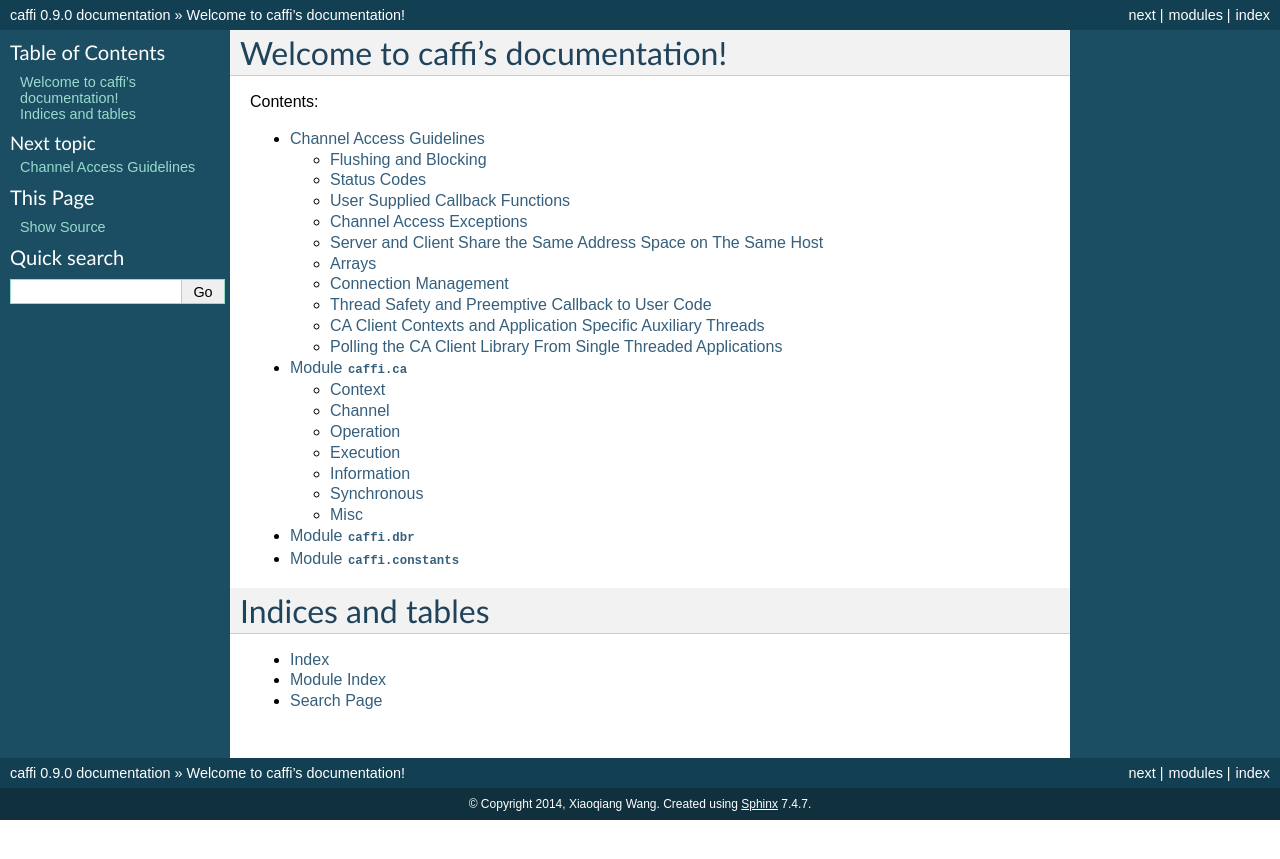
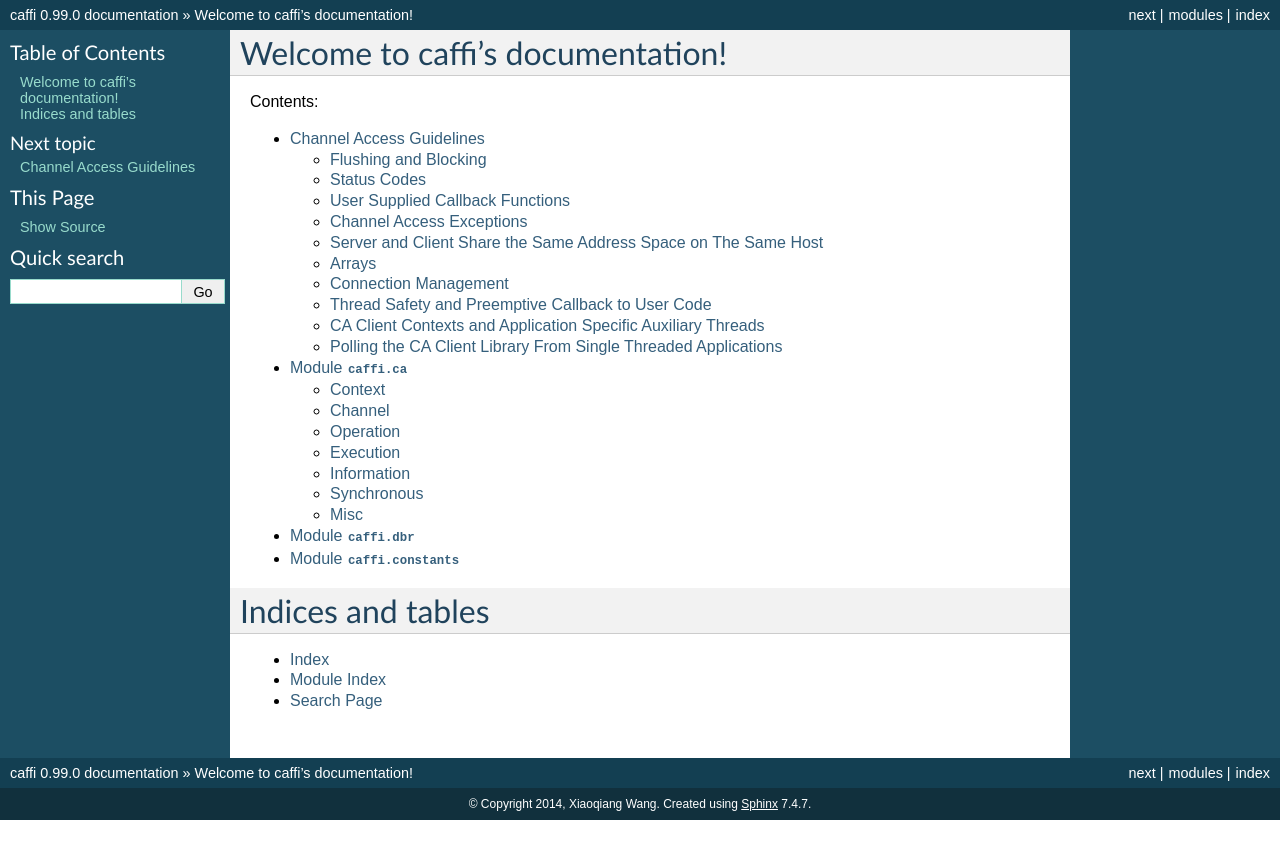
Before and after one commit to CaChannel/caffi, a Sphinx documentation site: the page built from docs/source/index.rst, in a window 1280 px wide. Shown: the top 859 px of the page. Built offline with Sphinx 7.4.7, drawn with Linux system fonts in a browser that asks for light colours.

Commit message:
bump version to 0.99

```diff
--- a/docs/source/conf.py
+++ b/docs/source/conf.py
@@ -48,9 +48,9 @@ copyright = u'2014, Xiaoqiang Wang'
 # built documents.
 #
 # The short X.Y version.
-version = '0.9'
+version = '0.99'
 # The full version, including alpha/beta/rc tags.
-release = '0.9.0'
+release = '0.99.0'
 
 # The language for content autogenerated by Sphinx. Refer to documentation
 # for a list of supported languages.
--- a/setup.py
+++ b/setup.py
@@ -12,7 +12,7 @@ except ImportError:
 long_description = open('README').read()
 
 setup (name = 'caffi',
-       version = '0.9',
+       version = '0.99',
        description = """Channel Access Foreign Function Interface""",
        long_description = long_description,
        author      = "Xiaoqiang Wang",
```
